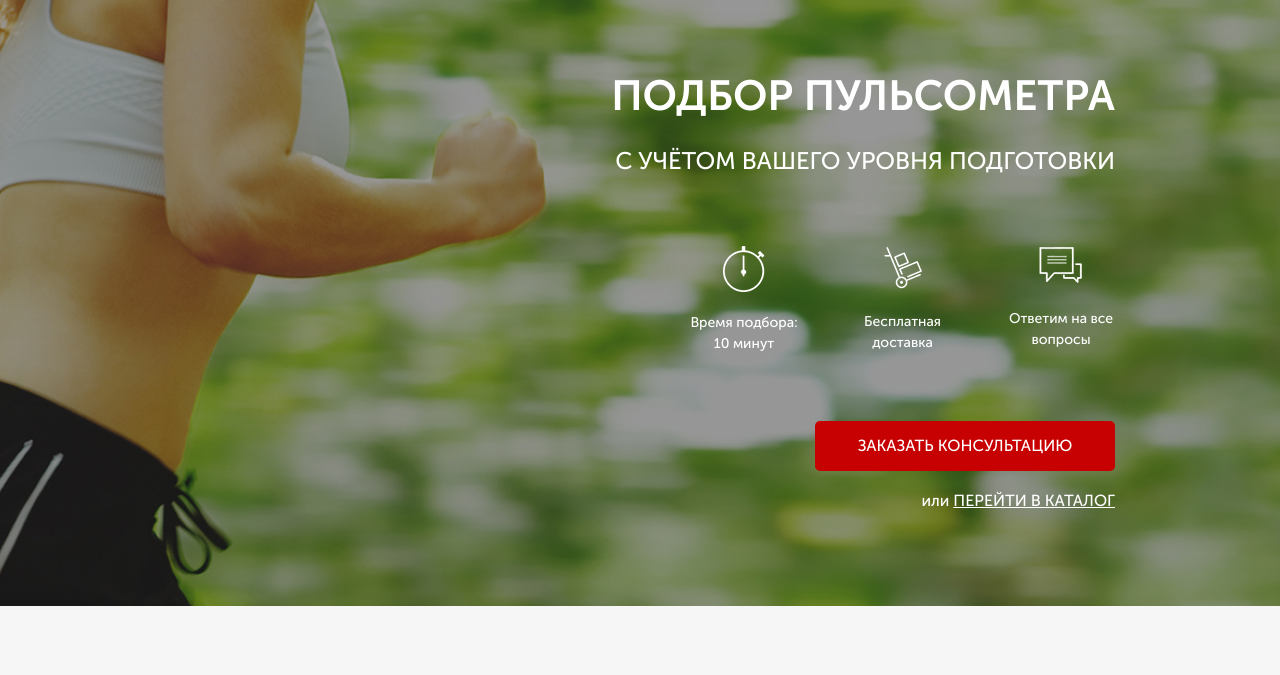
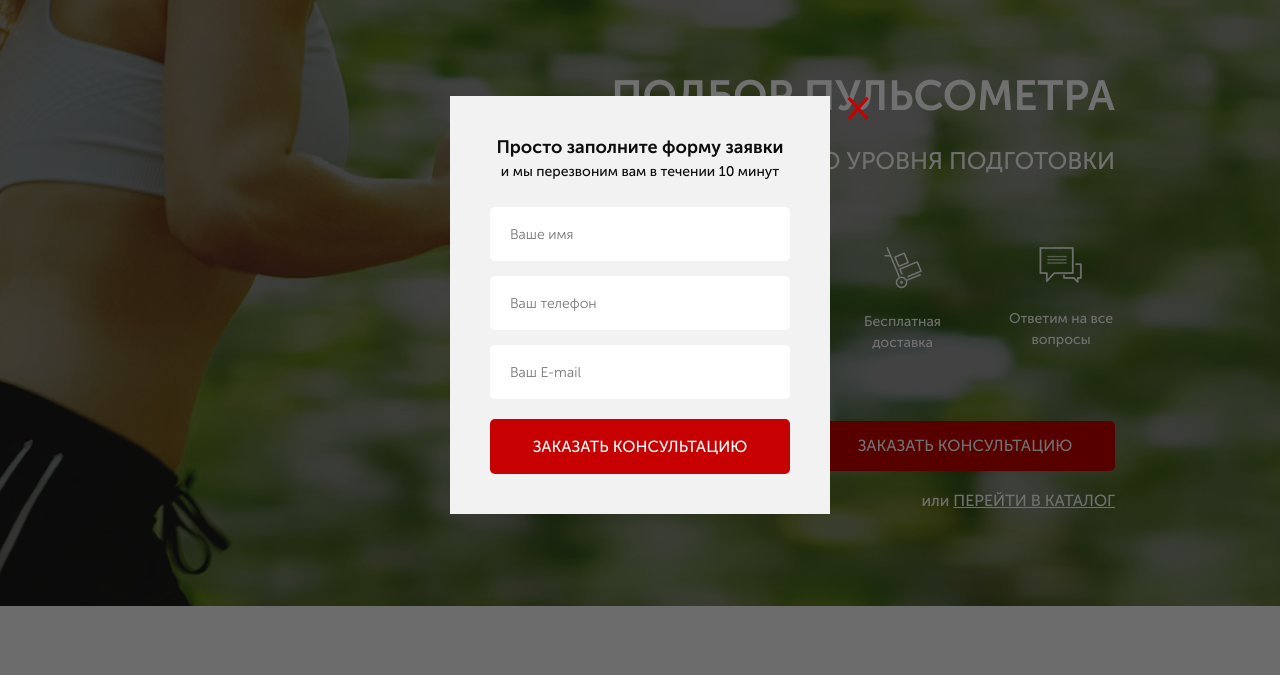
Before and after one commit to YuliiaDikun/Puls, a website: page src/index.html in a window 1280 px wide. Both pictures are taken after a click on the button "ЗАКАЗАТЬ ЗВОНОК". Shown: the part 95-770 px from the top of the page. Drawn offline with nearby package versions, Linux system fonts and the light colour scheme; a web font is replaced by a local one.

Commit message:
add modals and js for they

```diff
--- a/src/index.html
+++ b/src/index.html
@@ -25,7 +25,7 @@
                     <a href="tel:+74999228974" class="header__phone">
                         +7 (499) 922-89-74
                     </a>
-                    <button class="button">заказать звонок</button>
+                    <button data-modal="consultation" class="button">заказать звонок</button>
                 </div>
             </header>
 
@@ -50,7 +50,7 @@
                     </div>
                 </div>
 
-                <button class="button button_main">заказать кОНСУЛЬТАЦИЮ</button>
+                <button data-modal="consultation" class="button button_main">заказать кОНСУЛЬТАЦИЮ</button>
                 <div class="promo__link">
                     или
                     <a href="#catalog-list">ПЕРЕЙТИ В КАТАЛОГ</a>
@@ -426,6 +426,40 @@
         </div>
     </footer>
 
+    <div class="overlay">
+        <div class="modal" id="consultation">
+            <div class="modal__close">&times;</div>
+            <div class="modal__subtitle">Просто заполните форму заявки</div>
+            <div class="modal__descr">и мы перезвоним вам в течении 10 минут</div>
+            <form class="feed-form feed-form_mt25" action="#">
+                <input name="name" required placeholder="Ваше имя" type="text">
+                <input name="phone" required placeholder="Ваш телефон" type="number">
+                <input name="email" required placeholder="Ваш E-mail" type="email">
+
+                 <button class="button button_submit">заказать кОНСУЛЬТАЦИЮ</button>
+            </form>
+        </div>
+
+        <div class="modal" id="order">
+            <div class="modal__close">&times;</div>
+            <div class="modal__subtitle">Ваш заказ:</div>
+            <div class="modal__descr">Пульсометр Polar FT1</div>
+            <form class="feed-form feed-form_mt25" action="#">
+                <input name="name" required placeholder="Ваше имя" type="text">
+                <input name="phone" required placeholder="Ваш телефон" type="number">
+                <input name="email" required placeholder="Ваш E-mail" type="email">
+
+                 <button class="button button_submit">Купить</button>
+            </form>
+        </div>
+
+        <div class="modal modal_mini" id="thanks">
+            <div class="modal__close">&times;</div>
+            <div class="modal__subtitle">Спасибо за вашу заявку!</div>
+            <div class="modal__descr">Наш менеджер свяжется с вами в ближайшее время!</div>
+        </div>
+    </div>
+
     <script type="text/javascript" src="https://code.jquery.com/jquery-1.11.0.min.js"></script>
     <script type="text/javascript" src="https://code.jquery.com/jquery-migrate-1.2.1.min.js"></script>
     <script src="js/slick.min.js"></script>
--- a/src/js/script.js
+++ b/src/js/script.js
@@ -33,4 +33,21 @@ $(document).ready(function(){
 
     toggleSlide('.catalog-item__link');
     toggleSlide('.catalog-item__back');
+
+    // modal
+
+    $('[data-modal=consultation]').on('click', function() {
+        $('.overlay, #consultation').fadeIn('slow');
+    });
+
+    $('.modal__close').on('click', function() {
+        $('.overlay, #consultation, #thanks, #order').fadeOut('slow');
+    });
+
+    $('.button_mini').each(function(i) {
+        $(this).on('click', function() {
+            $('#order .modal__descr').text($('.catalog-item__subtitle').eq(i).text());
+            $('.overlay, #order').fadeIn('slow');
+        })
+    });
   });
--- a/src/sass/blocks/_forms.scss
+++ b/src/sass/blocks/_forms.scss
@@ -17,4 +17,7 @@
             margin-bottom: 20px;
         }
     }
+    &_mt25 {
+        margin-top: 25px;
+    }
 }
--- /dev/null
+++ b/src/sass/blocks/_modal.scss
@@ -0,0 +1,46 @@
+.overlay {
+    display: none;
+    position: fixed;
+    width: 100%;
+    height: 100%;
+    top: 0;
+    background-color: rgba(0,0,0, .56);
+}
+.modal {
+    position: absolute;
+    top: 50%;
+    left: 50%;
+    transform: translate(-50%, -50%);
+    width: 380px;
+    min-height: 400px;
+    background: #F2F2F2;
+    padding: 38px 40px 40px 40px;
+    &__close {
+        position: absolute;
+        top: 0;
+        right: -40px;
+        font-size: 41px;
+        line-height: 21px;
+        color: $main-color;
+        cursor: pointer;
+    }
+    &__subtitle {
+        font-weight: 700;
+        font-size: 18px;
+        text-align: center;
+        color: #0D0D0D;
+    }
+    &__descr {
+        font-weight: 500;
+        font-size: 14px;
+        text-align: center;
+        color: #0D0D0D;
+    }
+    &_mini {
+        min-height: 140px;
+    }
+}
+
+#consultation, #order, #thanks {
+    display: none;
+}
--- a/src/sass/style.scss
+++ b/src/sass/style.scss
@@ -23,6 +23,7 @@
 @import "blocks/catalog";
 @import "blocks/reviews";
 @import "blocks/footer";
+@import "blocks/modal";
 
 
 @import "base/media";
```
Also changed, not shown: src/css/style.min.css.
